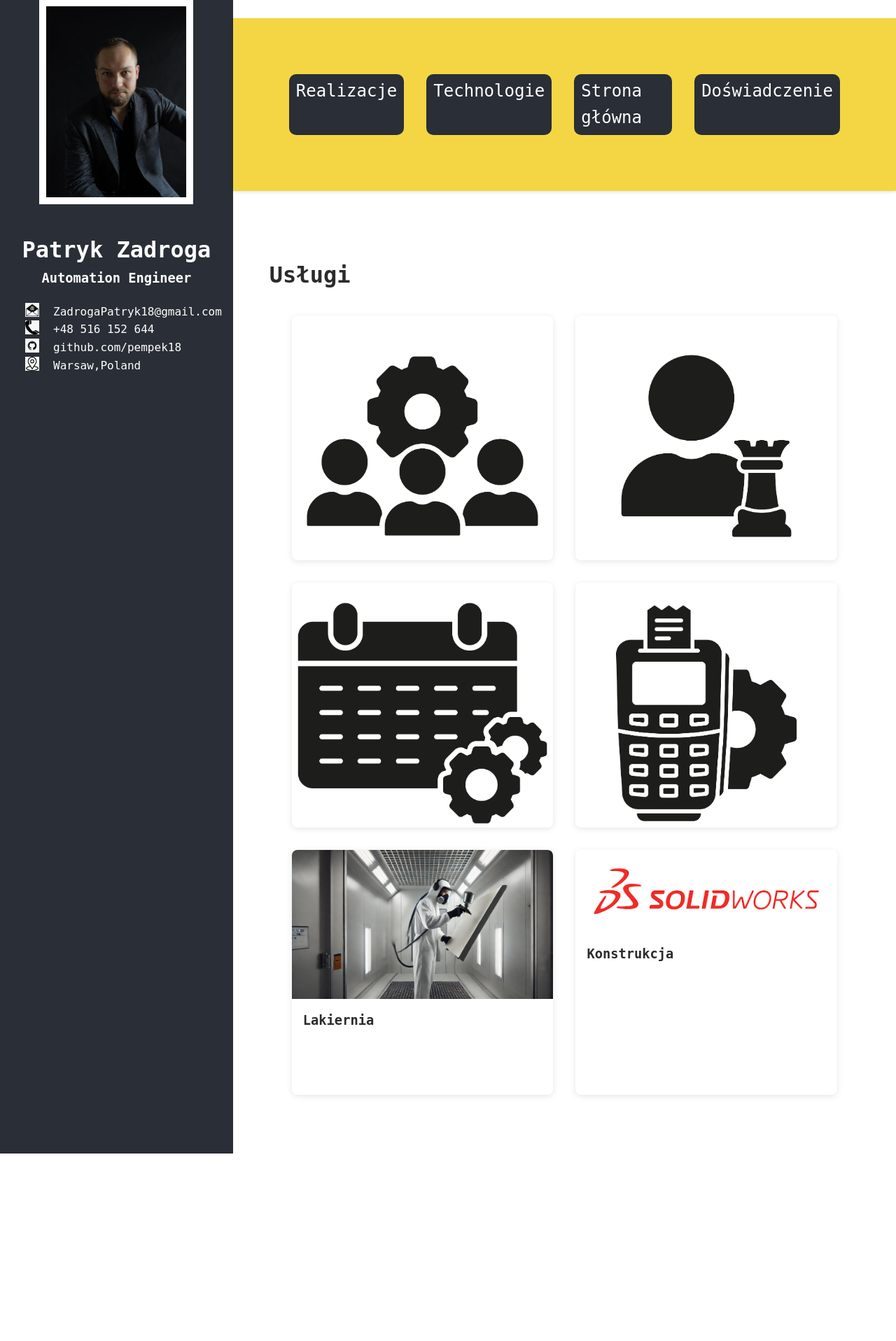
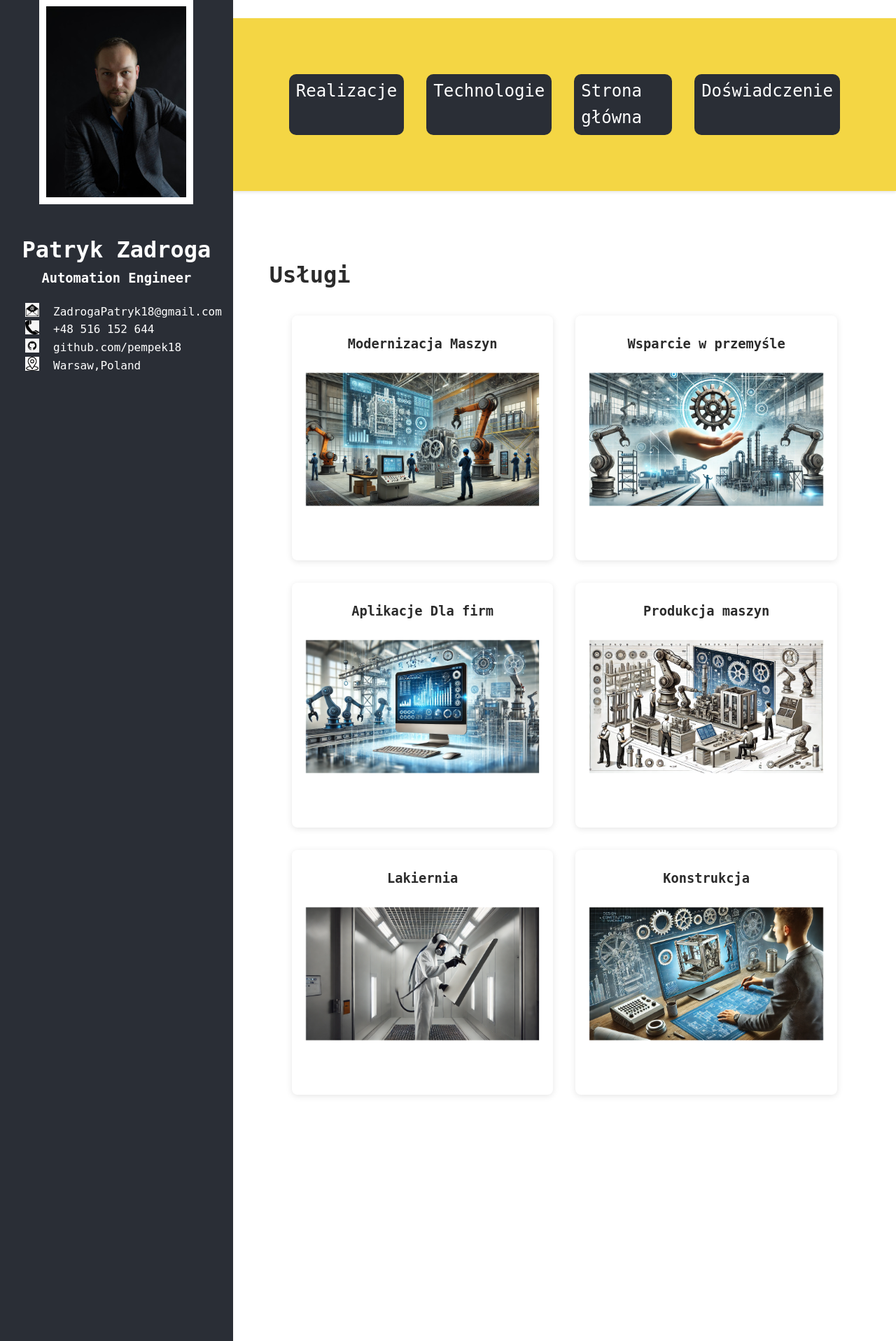
Before and after one commit to pempek18/portfolio_website, a Flask app: page /services in a window 1280 px wide. Shown: the part 17-1934 px from the top of the page at 70% size. Before the commit the page ends 1666 px from the top, so only its background shows below. Run offline with Flask 3, Linux system fonts and the light colour scheme.

Commit message:
Preparation to speak about publish the page

```diff
--- /dev/null
+++ b/static/script.js
@@ -0,0 +1,52 @@
+document.addEventListener('DOMContentLoaded', () => {
+    const projectCards = document.querySelectorAll('.project-card');
+    const leftColumnContent = document.querySelector('#left_column_content');
+
+    // Check if leftColumnContent exists before setting up event listeners
+    if (!leftColumnContent) {
+        console.warn('Could not find element with ID "left_column_content"');
+        return;
+    }
+
+    projectCards.forEach(card => {
+        card.addEventListener('mouseenter', () => {
+            // Get list content if it exists
+            const list = card.querySelector('ul')?.innerHTML;
+            // Get paragraph content if it exists
+            const paragraph = card.querySelector('p')?.innerHTML;
+
+            // Build the content based on what exists
+            let content = '';
+            if (list) content += `<ul>${list}</ul>`;
+            if (paragraph) content += `<p>${paragraph}</p>`;
+
+            leftColumnContent.innerHTML = content;
+        });
+
+        card.addEventListener('mouseleave', () => {
+            leftColumnContent.innerHTML = '';
+        });
+    });
+});
+
+function adjustPadding() {
+    const projectCard = document.querySelector('.projects-grid');
+    const leftColumnContent = document.getElementById('left_column_content');
+
+    const projectCardHeight = projectCard.offsetHeight;
+    const gridRows = Math.ceil(projectCardHeight / 400); // Calculate number of 400px rows
+    const minPadding = (10 * 16); // 10rem in pixels (assuming 1rem = 16px)
+    const gridPadding = gridRows * 400; // Additional padding based on grid rows
+
+    const totalPadding = Math.max(minPadding + gridPadding, projectCardHeight + 20);
+    leftColumnContent.style.paddingTop = totalPadding + 'px';
+    if (window.innerWidth > 768) {
+        leftColumnContent.style.paddingTop = '10rem';
+    }
+}
+
+// Run on page load
+window.addEventListener('load', adjustPadding);
+
+// Run on window resize
+window.addEventListener('resize', adjustPadding);
--- a/static/styles.css
+++ b/static/styles.css
@@ -14,11 +14,23 @@
     box-sizing: border-box;
 }
 
+html {
+    height: 100%;
+    margin: 0;
+}
+
 body {
     font-family: 'Cascadia Code', monospace;
     background-color: var(--background-color);
     color: var(--primary-color);
     line-height: 1.6;
+    height: 100%;
+    width: 100%;
+    min-height: 100vh;
+    margin: 0;
+    padding: 0;
+    display: flex;
+    flex-direction: column;
 }
 
 nav {
@@ -71,24 +83,27 @@ nav {
     background-color: white;
     font-size: 1.0rem;
     width: 100%;
-    max-width: 100%;
+    height: 100%;
     margin: 0;
     padding: 20px;
     box-sizing: border-box;
     margin-top: 0;
     vertical-align: top;
+    flex: 1;
+    min-height: 100vh;
 }
 
 .main-description {
     padding: 2rem;
     line-height: 1.6;
     width: 100%;
+    height: 100%;
     margin-top: 0;
     vertical-align: top;
 }
 
 .text-list {
-    list-style-type: none;
+    list-style-type: disc;
     padding-left: 2rem;
     font-family: 'Cascadia Code', monospace;
 }
@@ -115,6 +130,8 @@ nav {
     grid-template-columns: repeat(auto-fit, minmax(300px, 1fr));
     gap: 2rem;
     padding: 2rem 2rem;
+    position: relative;
+    padding-bottom: 300px;
 }
 
 .project-card {
@@ -122,74 +139,90 @@ nav {
     border-radius: 8px;
     overflow: hidden;
     box-shadow: 0 2px 10px rgba(0, 0, 0, 0.1);
-    transition: all 0.3s ease;
+    transition: all 0.3s ease, z-index 0s;
     position: relative;
     height: 350px;
+    display: flex;
+    flex-direction: column;
+    align-items: center;
+    overflow: hidden;
+    width: 100%;
+    padding: 10px;
 }
 
 .project-card:hover {
-    transform: translateY(-5px);
-    height: fit-content;
-    min-height: 650px;
-    max-height: none;
-    z-index: 1;
+    transform: translateY(-50px);
+    position: relative;
+    box-shadow: 0 4px 20px rgba(0, 0, 0, 0.15);
+    width: 400px;
+    height: 400px;
+    z-index: 10;
 }
 
 
 .project-card img {
-    width: 95%;
-    height: auto;
-    height: 200px;
-    object-fit: cover;
+    position: sticky;
+    top: 0;
+    width: 100%;
+    height: 300px;
+    object-fit: contain;
     display: block;
     margin: 0 auto;
+    padding: 10px;
+    transition: all 0.3s ease, z-index 0s;
+}
+
+.project-card:hover img {
+    width: 400px;
 }
 
 .project-card h3 {
     padding: 1rem;
     margin: 0;
+    position: relative;
 }
 
 .project-card p {
-    /* padding: 1rem 1rem; */
     color: #666;
     opacity: 0;
     height: 0;
     margin-top: -50%;
-    position: absolute;
+    margin-left: 1rem;
     transition: all 0.3s ease;
 }
 
-.project-card:hover p {
-    opacity: 1;
-    /* height: auto; */
-    margin-top: 0%;
-    margin-bottom: 1rem;
-    margin-left: 1rem;
-}
-
 .project-card ul {
-    /* padding: 1rem 1rem; */
     color: #666;
     opacity: 0;
     height: 0;
-    margin-top: -50%;
-    position: absolute;
+    margin-top: +50%;
+    margin-left: 1rem;
+    position: relative;
+    z-index: 1;
     transition: all 0.3s ease;
 }
 
-.project-card:hover ul {
-    opacity: 1;
-    /* height: auto; */
-    margin-top: 0%;
-    margin-bottom: 1rem;
-    margin-left: 1rem;
+.project-card div {
+    display: flex;
+    justify-content: center;
+    align-items: center;
+}
+
+.project-card:hover div {
+    display: flex;
+    justify-content: center;
+    align-items: center;
+    img {
+        width: 48%;
+        height: auto;
+        top: 0;
+        transition: all 0.3s ease;
+    }
 }
 
 .cv-download {
     display: flex;
     justify-content: left;
-    /* margin: 1rem; */
 }
 .cv-download h1 {
     padding-bottom: 30px;
@@ -243,8 +276,11 @@ nav {
     width: 20%;
 }
 .left-column-content {
+    padding-top: 10rem;
+    padding-left: 1rem;
     background-color: var(--cv-grey);
-    text-align: center;
+    color: white;
+    text-align: left;
     vertical-align: top;
 }
 .right-column {
@@ -352,3 +388,21 @@ td {
 .experience-card ul {
     padding-left: 50px;
 }
+
+footer {
+    flex-shrink: 0;
+}
+
+@media screen and (max-width: 768px) {
+    .left-column-content {
+        position: relative;
+        width: 100%;
+    }
+
+    .contact-info {
+        position: absolute;
+        top: 0;
+        width: 100%;
+        z-index: 1;
+    }
+}
--- a/templates/base.html
+++ b/templates/base.html
@@ -44,8 +44,9 @@
                         <p style="display: flex; align-items: left;"><img src="{{ url_for('static', filename='img/github.png') }}" alt="Phone" class="contact-icon"> <a href="https://github.com/pempek18" target="_blank">github.com/pempek18</a></p>
                         <p style="display: flex; align-items: left;"><img src="{{ url_for('static', filename='img/location.png') }}" alt="Location" class="contact-icon">Warsaw,Poland</p>
                     </div>
-                    <div class="left-column-content">
-                        {% block left_column_content %}{% endblock %}
+                    <script src="{{ url_for('static', filename='script.js') }}"></script>
+                    <div class="left-column-content" id="left_column_content">
+
                     </div>
                 </div>
             </td>
--- a/templates/services.html
+++ b/templates/services.html
@@ -14,39 +14,80 @@
 
 <div class="projects-grid">
     <div class="project-card">
-        <img src="static/img/modernizacja.png" alt="Modernizacja Maszyn" style="width: 100%; height: auto;">
         <h3>Modernizacja Maszyn</h3>
-        <p>Kompleksowa modernizacja i automatyzacja istniejących maszyn przemysłowych</p>
+        <img src="static/img/modernizacja_maszyn.jpg" alt="Modernizacja Maszyn" style="width: 100%; height: auto;">
+        <ul>
+            <li>Wymiana starych systemów sterowania na nowoczesne sterowniki PLC</li>
+            <li>Integracja nowych czujników i systemów bezpieczeństwa</li>
+            <li>Optymalizacja procesów produkcyjnych poprzez automatyzację</li>
+            <li>Modernizacja napędów i systemów ruchu</li>
+            <li>Implementacja systemów wizyjnych i kontroli jakości</li>
+            <li>Dostosowanie maszyn do aktualnych norm bezpieczeństwa</li>
+        </ul>
     </div>
 
     <div class="project-card">
-        <img src="static/img/wsparcie.png" alt="Wsparcie w przemyśle" style="width: 100%; height: auto;">
         <h3>Wsparcie w przemyśle</h3>
-        <p>Profesjonalne wsparcie techniczne i konsultacje w zakresie automatyzacji przemysłowej</p>
+        <img src="static/img/wsparcie.jpg" alt="Wsparcie w przemyśle" style="width: 100%; height: auto;">
+        <ul>
+            <li>Audyt i optymalizacja istniejących systemów automatyki</li>
+            <li>Wsparcie przy wdrażaniu nowych technologii</li>
+            <li>Diagnostyka i rozwiązywanie problemów</li>
+            <li>Doradztwo w zakresie doboru komponentów automatyki</li>
+            <li>Pomoc przy integracji różnych systemów sterowania</li>
+        </ul>
     </div>
 
     <div class="project-card">
-        <img src="static/img/aplikacje.png" alt="Aplikacje Dla firm" style="width: 100%; height: auto;">
         <h3>Aplikacje Dla firm</h3>
-        <p>Tworzenie dedykowanych aplikacji przemysłowych i systemów sterowania</p>
+        <img src="static/img/aplikacje.jpg" alt="Aplikacje Dla firm" style="width: 100%; height: auto;">
+        <ul>
+            <li>Tworzenie dedykowanych aplikacji przemysłowych i systemów sterowania</li>
+            <li>Projektowanie i implementacja interfejsów HMI</li>
+            <li>Systemy raportowania i analizy danych produkcyjnych</li>
+            <li>Integracja systemów z bazami danych</li>
+            <li>Aplikacje do monitorowania procesów w czasie rzeczywistym</li>
+            <li>Rozwiązania wykorzystujące sztuczną inteligencję i uczenie maszynowe</li>
+        </ul>
     </div>
 
     <div class="project-card">
-        <img src="static/img/produkcja.png" alt="Produkcja maszyn" style="width: 100%; height: auto;">
         <h3>Produkcja maszyn</h3>
-        <p>Projektowanie i produkcja zautomatyzowanych maszyn na zamówienie</p>
+        <img src="static/img/budowa_maszyn.jpg" alt="Produkcja maszyn" style="width: 100%; height: auto;">
+        <ul>
+            <li>Kompleksowa realizacja projektów od koncepcji po wdrożenie</li>
+            <li>Projektowanie i budowa maszyn specjalnego przeznaczenia</li>
+            <li>Integracja systemów wizyjnych i kontroli jakości</li>
+            <li>Implementacja zaawansowanych algorytmów sterowania</li>
+            <li>Zgodność z normami bezpieczeństwa i standardami przemysłowymi</li>
+            <li>Dokumentacja techniczna i szkolenia dla operatorów</li>
+        </ul>
     </div>
 
     <div class="project-card">
-        <img src="static/img/lakiernia.png" alt="Lakiernia" style="width: 100%; height: auto;">
         <h3>Lakiernia</h3>
-        <p>Automatyzacja procesów lakierniczych i systemów malowania przemysłowego</p>
+        <img src="static/img/lakiernia.jpg" alt="Lakiernia" style="width: 100%; height: auto;">
+        <ul>
+            <li>Profesjonalne usługi lakierowania przemysłowego</li>
+            <li>Malowanie proszkowe elementów metalowych</li>
+            <li>Lakierowanie mokre różnymi typami farb</li>
+            <li>Przygotowanie powierzchni przed malowaniem</li>
+            <li>Zabezpieczenia antykorozyjne</li>
+            <li>Malowanie dekoracyjne i specjalistyczne powłoki</li>
+        </ul>
     </div>
 
     <div class="project-card">
-        <img src="static/img/solidworks.png" alt="Konstrukcja" style="width: 100%; height: auto;">
         <h3>Konstrukcja</h3>
-        <p>Projektowanie i wykonawstwo konstrukcji mechanicznych oraz systemów automatyki</p>
+        <img src="static/img/konstrukcja.jpg" alt="Konstrukcja" style="width: 100%; height: auto;">
+        <ul>
+            <li>Projektowanie konstrukcji mechanicznych w środowisku SolidWorks</li>
+            <li>Wykonawstwo elementów konstrukcyjnych</li>
+            <li>Integracja systemów automatyki z konstrukcją mechaniczną</li>
+            <li>Optymalizacja konstrukcji pod kątem funkcjonalności i kosztów</li>
+            <li>Dobór materiałów i technologii wykonania</li>
+            <li>Przygotowanie dokumentacji technicznej</li>
+        </ul>
     </div>
 </div>
 {% endblock %}
```
Also changed, not shown: templates/index.html (+18 -10 lines), templates/production.html (+8 -8 lines), templates/technologies.html (+15 -13 lines), static/img/aplikacje.jpg (added), static/img/budowa_maszyn.jpg (added), static/img/konstrukcja.jpg (added), static/img/lakiernia.jpg (renamed from static/img/lakiernia.png), static/img/modernizacja_maszyn.jpg (added), static/img/wsparcie.jpg (added).
